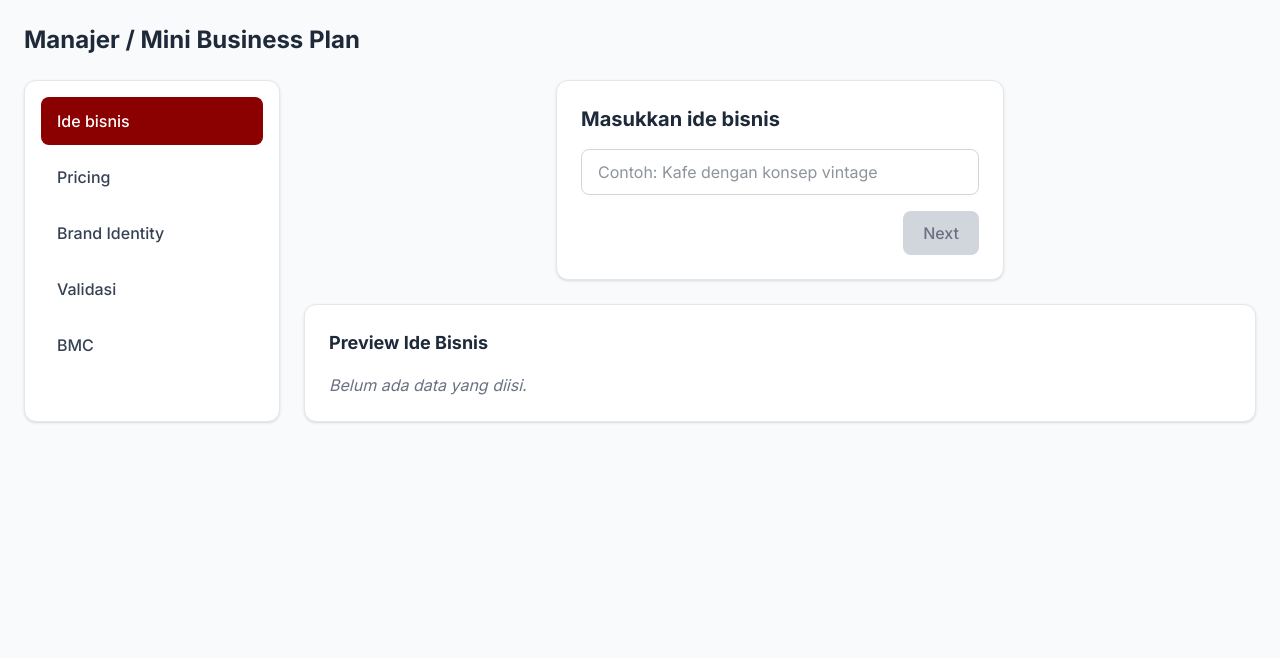
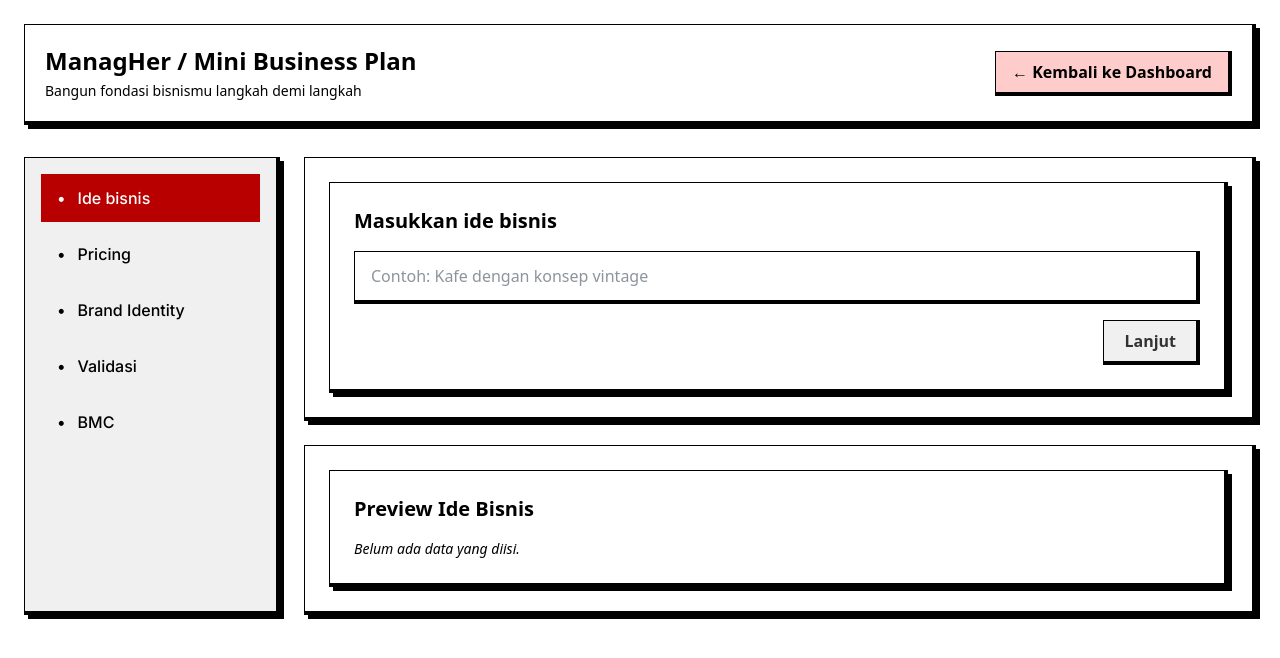
Before and after one commit to dwikarunia0001/managherv2, a Next.js app: page /dashboard/1/plan in a window 1280 px wide. Shown: the top 658 px of the page. Built offline with nearby package versions, Linux system fonts and the light colour scheme.

Commit message:
redesign business idea plan

```diff
--- a/src/app/dashboard/[projectId]/plan/page.js
+++ b/src/app/dashboard/[projectId]/plan/page.js
@@ -1,4 +1,3 @@
-// src/app/dashboard/[projectId]/plan/page.js
 'use client';
 
 import { use } from 'react';
@@ -110,36 +109,104 @@ export default function PlanPage({ params }) {
   ];
 
   return (
-    <div className="min-h-screen bg-gray-50 p-6">
-      <h1 className="text-2xl font-bold text-gray-800 mb-2">
-        Manajer / Mini Business Plan
+    <div className="min-h-screen bg-[#ffffff] p-4 sm:p-6">
+      {/* Header + Breadcrumb */}
+      <header className="mb-8">
+        <div
+          className="p-5 font-sans"
+          style={{
+            borderStyle: 'solid',
+            borderTopWidth: '1px',
+            borderLeftWidth: '1px',
+            borderBottomWidth: '4px',
+            borderRightWidth: '4px',
+            borderColor: '#000000',
+            boxShadow: '4px 4px 0 0 #000000',
+            backgroundColor: '#ffffff',
+          }}
+        >
+          <div className="flex flex-col sm:flex-row sm:items-center sm:justify-between gap-3">
+            <div>
+              <h1 className="text-2xl font-bold text-[#000000] font-sans">
+                ManagHer / Mini Business Plan
               </h1>
+              <p className="text-[#000000] text-sm font-sans font-light mt-1">
+                Bangun fondasi bisnismu langkah demi langkah
+              </p>
+            </div>
+            <button
+              onClick={() => router.push(`/dashboard/${projectId}`)}
+              className="bg-[#ffcccc] text-[#000000] px-4 py-2 font-semibold font-sans hover:bg-[#ffa8a8] transition-colors"
+              style={{
+                borderStyle: 'solid',
+                borderTopWidth: '1px',
+                borderLeftWidth: '1px',
+                borderBottomWidth: '4px',
+                borderRightWidth: '4px',
+                borderColor: '#000000',
+              }}
+            >
+              ← Kembali ke Dashboard
+            </button>
+          </div>
+        </div>
+      </header>
 
-      <div className="flex gap-6 mt-6">
-        {/* Sidebar Navigasi — DIPERBARUI */}
-        <div className="w-64 bg-white rounded-xl shadow-sm border border-gray-200 p-4">
-          <nav className="space-y-2">
+      <div className="flex gap-6 flex-col lg:flex-row">
+        {/* Sidebar — DIPERBARUI */}
+        <div
+          className="w-full lg:w-64"
+          style={{
+            backgroundColor: '#f0f0f0',
+            borderStyle: 'solid',
+            borderTopWidth: '1px',
+            borderLeftWidth: '1px',
+            borderBottomWidth: '4px',
+            borderRightWidth: '4px',
+            borderColor: '#000000',
+            boxShadow: '4px 4px 0 0 #000000',
+          }}
+        >
+          <nav className="p-4 space-y-2">
             {SIDEBAR_MENU.map((item) => (
               <button
                 key={item.id}
                 onClick={() => {
-                  // Redirect langsung ke halaman masing-masing
                   router.push(`/dashboard/${projectId}/plan/${item.id}`);
                 }}
-                className={`w-full text-left px-4 py-3 rounded-lg font-medium transition-colors ${
+                className={`w-full flex items-center space-x-3 px-4 py-3 font-medium transition-colors ${
                   item.id === 'ide-bisnis'
-                    ? 'bg-[#8B0000] text-white'
-                    : 'text-gray-700 hover:bg-gray-100'
+                    ? 'bg-[#b80000] text-white'
+                    : 'text-[#000000] hover:bg-[#ffcccc]'
                 }`}
+                style={{
+                  borderRadius: '0',
+                  textAlign: 'left',
+                }}
               >
-                {item.label}
+                <span>•</span>
+                <span>{item.label}</span>
               </button>
             ))}
           </nav>
         </div>
 
         {/* Konten Utama */}
-        <div className="flex-1">
+        <div className="flex-1 space-y-6">
+          {/* Step Form */}
+          <div
+            className="p-6 font-sans"
+            style={{
+              borderStyle: 'solid',
+              borderTopWidth: '1px',
+              borderLeftWidth: '1px',
+              borderBottomWidth: '4px',
+              borderRightWidth: '4px',
+              borderColor: '#000000',
+              boxShadow: '4px 4px 0 0 #000000',
+              backgroundColor: '#ffffff',
+            }}
+          >
             <StepForm
               title={current.title}
               placeholder={current.placeholder}
@@ -148,7 +215,22 @@ export default function PlanPage({ params }) {
               onNext={handleNext}
               isLast={currentStep === STEPS.length - 1}
             />
+          </div>
 
+          {/* Preview Card */}
+          <div
+            className="p-6 font-sans"
+            style={{
+              borderStyle: 'solid',
+              borderTopWidth: '1px',
+              borderLeftWidth: '1px',
+              borderBottomWidth: '4px',
+              borderRightWidth: '4px',
+              borderColor: '#000000',
+              boxShadow: '4px 4px 0 0 #000000',
+              backgroundColor: '#ffffff',
+            }}
+          >
             <PreviewCard
               title="Preview Ide Bisnis"
               items={previewItems}
@@ -156,5 +238,6 @@ export default function PlanPage({ params }) {
           </div>
         </div>
       </div>
+    </div>
   );
 }
--- a/src/components/PreviewCard.jsx
+++ b/src/components/PreviewCard.jsx
@@ -1,22 +1,46 @@
-// src/components/PreviewCard.js
-import React from 'react';
+'use client';
 
 export default function PreviewCard({ title, items }) {
+  const isEmpty = !items || items.length === 0 || items.every(item => !item.value || item.value === '-');
+
   return (
-    <div className="bg-white p-6 rounded-xl shadow-sm border border-gray-200 mt-6">
-      <h3 className="font-bold text-lg text-gray-800 mb-4">{title}</h3>
-      {items.length === 0 || items.every(item => !item.value || item.value === '-') ? (
-        <p className="text-gray-500 italic">Belum ada data yang diisi.</p>
+    <div
+      className="font-sans"
+      style={{
+        backgroundColor: '#ffffff',
+        borderStyle: 'solid',
+        borderTopWidth: '1px',
+        borderLeftWidth: '1px',
+        borderBottomWidth: '4px',
+        borderRightWidth: '4px',
+        borderColor: '#000000',
+        boxShadow: '4px 4px 0 0 #000000',
+      }}
+    >
+      <div className="p-6">
+        <h3 className="text-xl font-bold text-[#000000] font-sans mb-4">{title}</h3>
+
+        {isEmpty ? (
+          <p className="text-[#000000] text-sm font-sans font-light italic">
+            Belum ada data yang diisi.
+          </p>
         ) : (
           <ul className="space-y-2">
             {items.map((item, i) => (
-            <li key={i} className="flex justify-between py-1 border-b border-gray-100 last:border-b-0">
-              <span className="text-gray-700">{item.label}</span>
-              <span className="font-medium text-gray-900">{item.value}</span>
+              <li
+                key={i}
+                className="flex justify-between py-1 font-sans"
+                style={{
+                  borderBottom: i < items.length - 1 ? '1px solid #e5e5e5' : 'none',
+                }}
+              >
+                <span className="text-[#000000] text-sm font-sans font-light">{item.label}</span>
+                <span className="text-[#000000] text-sm font-sans font-medium">{item.value}</span>
               </li>
             ))}
           </ul>
         )}
       </div>
+    </div>
   );
 }
--- a/src/components/StepForm.jsx
+++ b/src/components/StepForm.jsx
@@ -1,5 +1,4 @@
-// src/components/StepForm.js
-import React from 'react';
+'use client';
 
 export default function StepForm({
   title,
@@ -9,29 +8,62 @@ export default function StepForm({
   onNext,
   isLast = false,
 }) {
+  const isDisabled = !value?.trim();
+
   return (
-    <div className="max-w-md mx-auto bg-white p-6 rounded-xl shadow-sm border border-gray-200">
-      <h2 className="text-xl font-bold text-gray-800 mb-4">{title}</h2>
+    <div
+      className="font-sans"
+      style={{
+        backgroundColor: '#ffffff',
+        borderStyle: 'solid',
+        borderTopWidth: '1px',
+        borderLeftWidth: '1px',
+        borderBottomWidth: '4px',
+        borderRightWidth: '4px',
+        borderColor: '#000000',
+        boxShadow: '4px 4px 0 0 #000000',
+      }}
+    >
+      <div className="p-6">
+        <h2 className="text-xl font-bold text-[#000000] font-sans mb-4">{title}</h2>
         <div className="space-y-4">
           <input
             type="text"
             value={value}
             onChange={(e) => onChange(e.target.value)}
-          className="w-full px-4 py-2.5 border border-gray-300 rounded-lg focus:ring-2 focus:ring-[#8B0000] focus:border-[#8B0000] outline-none"
             placeholder={placeholder}
+            className="w-full px-4 py-3 outline-none font-sans"
+            style={{
+              borderStyle: 'solid',
+              borderTopWidth: '1px',
+              borderLeftWidth: '1px',
+              borderBottomWidth: '4px',
+              borderRightWidth: '4px',
+              borderColor: '#000000',
+            }}
           />
           <div className="flex justify-end">
             <button
               onClick={onNext}
-            disabled={!value.trim()}
-            className={`px-5 py-2.5 rounded-lg font-medium transition-colors ${
-              value.trim()
-                ? 'bg-[#8B0000] hover:bg-[#6b0000] text-white'
-                : 'bg-gray-300 text-gray-500 cursor-not-allowed'
+              disabled={isDisabled}
+              className={`px-5 py-2 font-semibold font-sans transition-colors ${
+                isDisabled
+                  ? 'bg-[#f0f0f0] text-[#333333] cursor-not-allowed'
+                  : 'bg-[#b80000] text-white hover:bg-[#8B0000]'
               }`}
+              style={{
+                borderStyle: 'solid',
+                borderTopWidth: '1px',
+                borderLeftWidth: '1px',
+                borderBottomWidth: '4px',
+                borderRightWidth: '4px',
+                borderColor: '#000000',
+                borderRadius: '0',
+              }}
             >
-            {isLast ? 'Selesai' : 'Next'}
+              {isLast ? 'Selesai' : 'Lanjut'}
             </button>
+          </div>
         </div>
       </div>
     </div>
```
Lines whose indentation alone changed are shown as unchanged.
